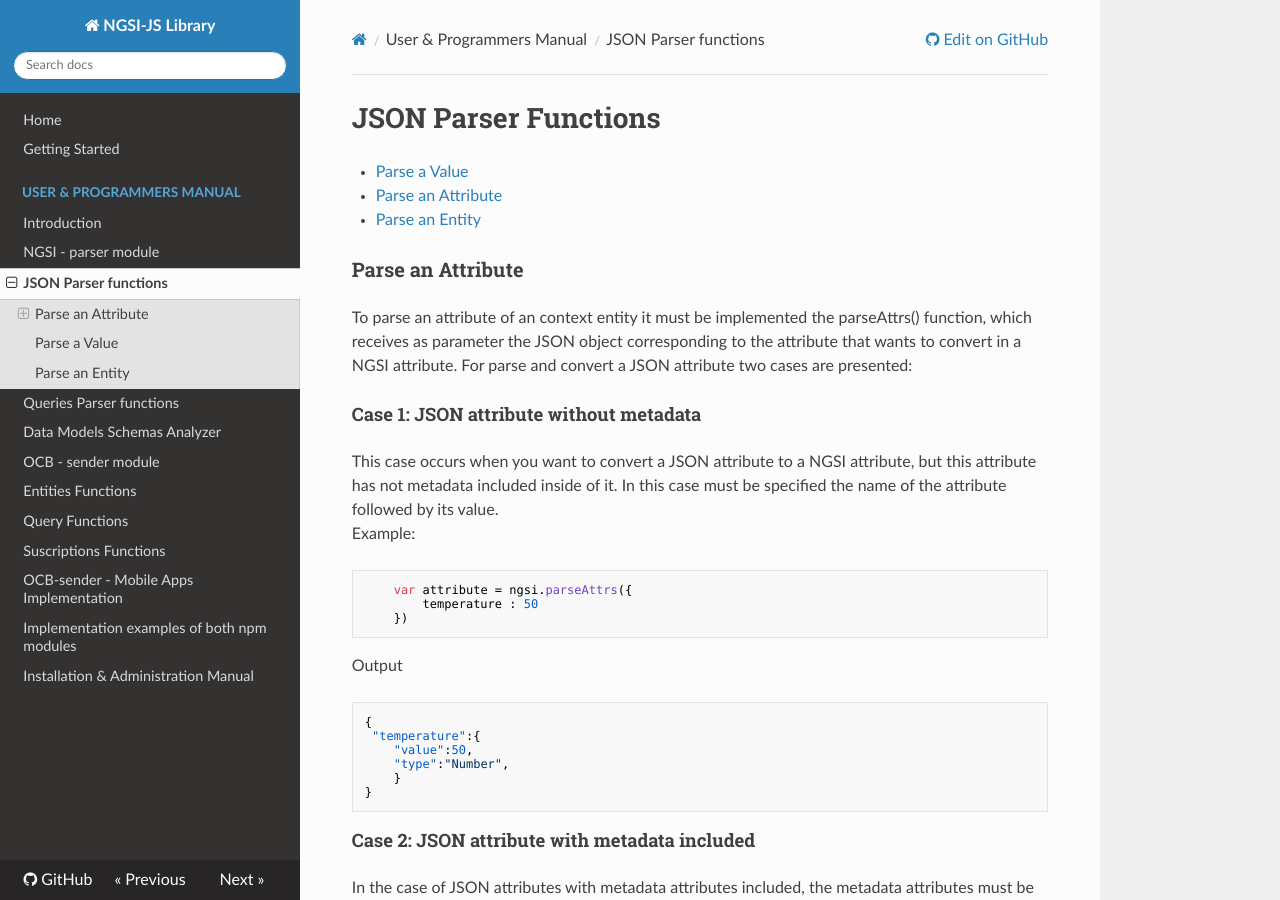
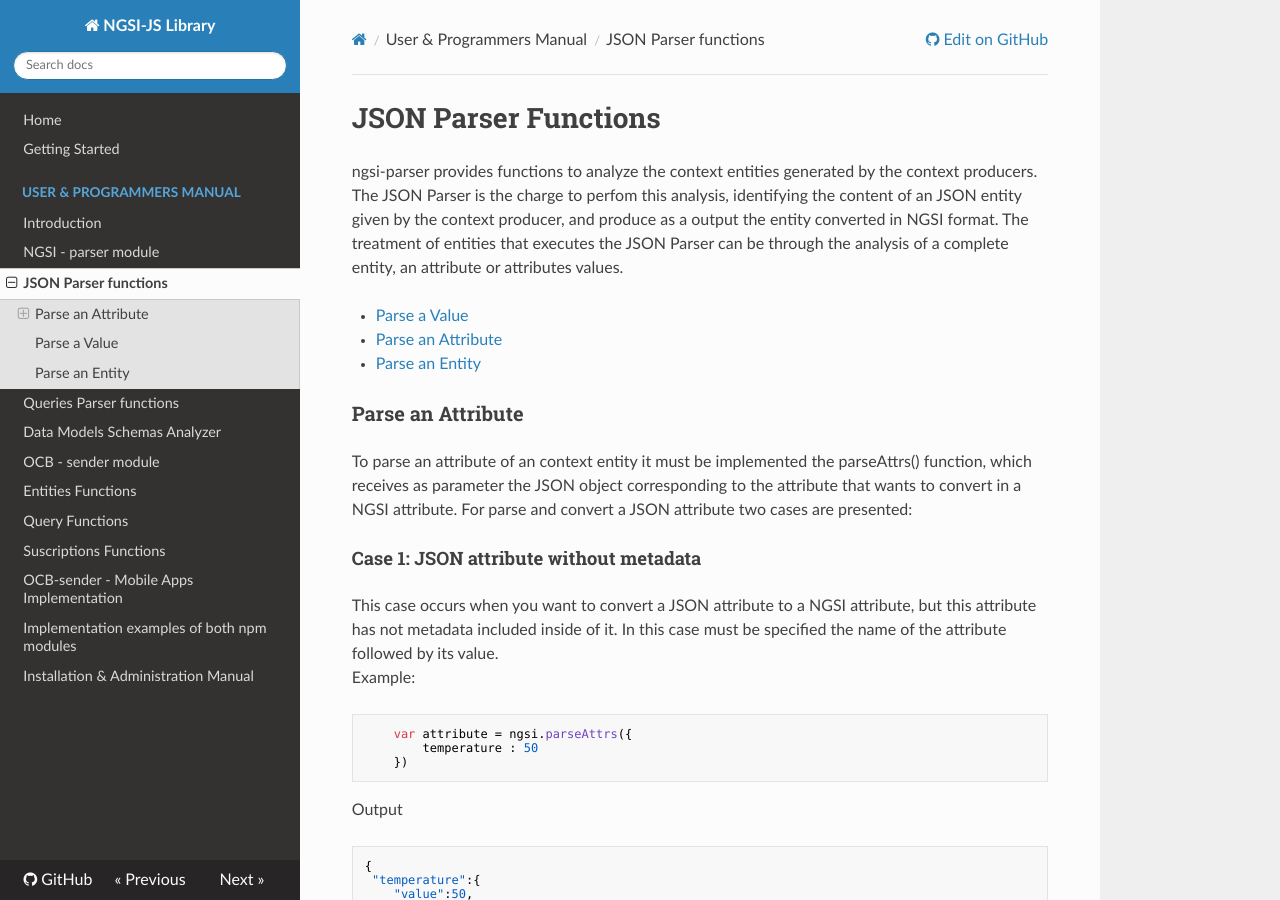
Before and after one commit to cenidetiot/ngsi-js-library, an MkDocs documentation site: the page built from doc/ngsi/docs/EntitiesFunctions.md, in a window 1280 px wide and 900 px high. Built offline with MkDocs 1.6.1, drawn with Linux system fonts in a browser that asks for light colours; nearby versions of some CDN libraries; comment, search, counter and statistics services are not loaded; old or Windows-style settings are respelled for this version of MkDocs.

Commit message:
fixing error in the format

```diff
--- a/doc/ngsi/docs/EntitiesFunctions.md
+++ b/doc/ngsi/docs/EntitiesFunctions.md
@@ -1,4 +1,5 @@
 # JSON Parser Functions
+ngsi-parser provides functions to analyze the context entities generated by the context producers. The JSON Parser is the charge to perfom this analysis, identifying the content of an JSON entity given by the context producer, and  produce as a output the entity converted in NGSI format. The treatment of entities that executes the JSON Parser can be through the analysis of a complete entity, an attribute or attributes values.
 
 * [Parse a Value](#parse-a-value)
 * [Parse an Attribute ](#parse-an-attribute)
```
Also changed, not shown: doc/ngsi/index.md (+1 -1 lines).
